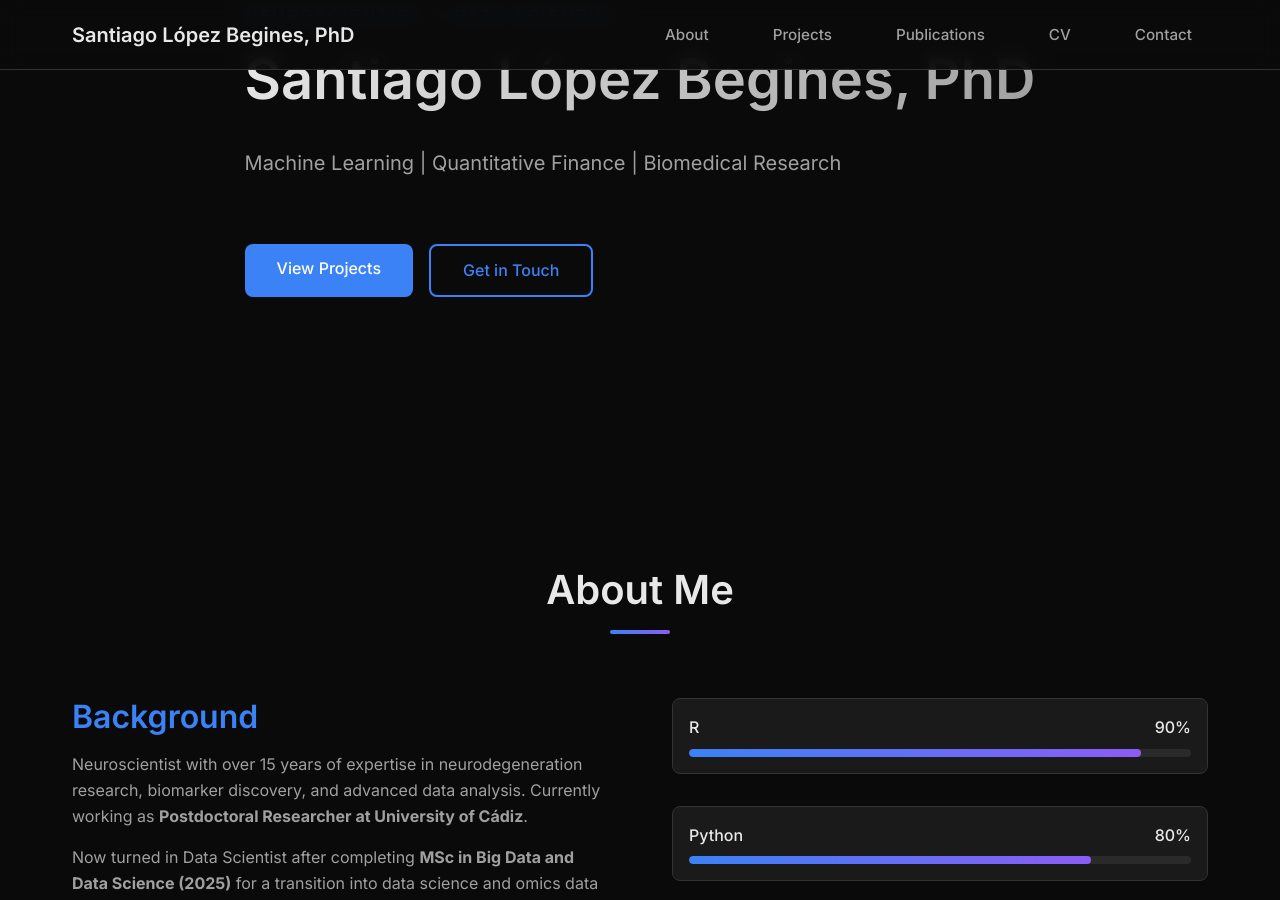
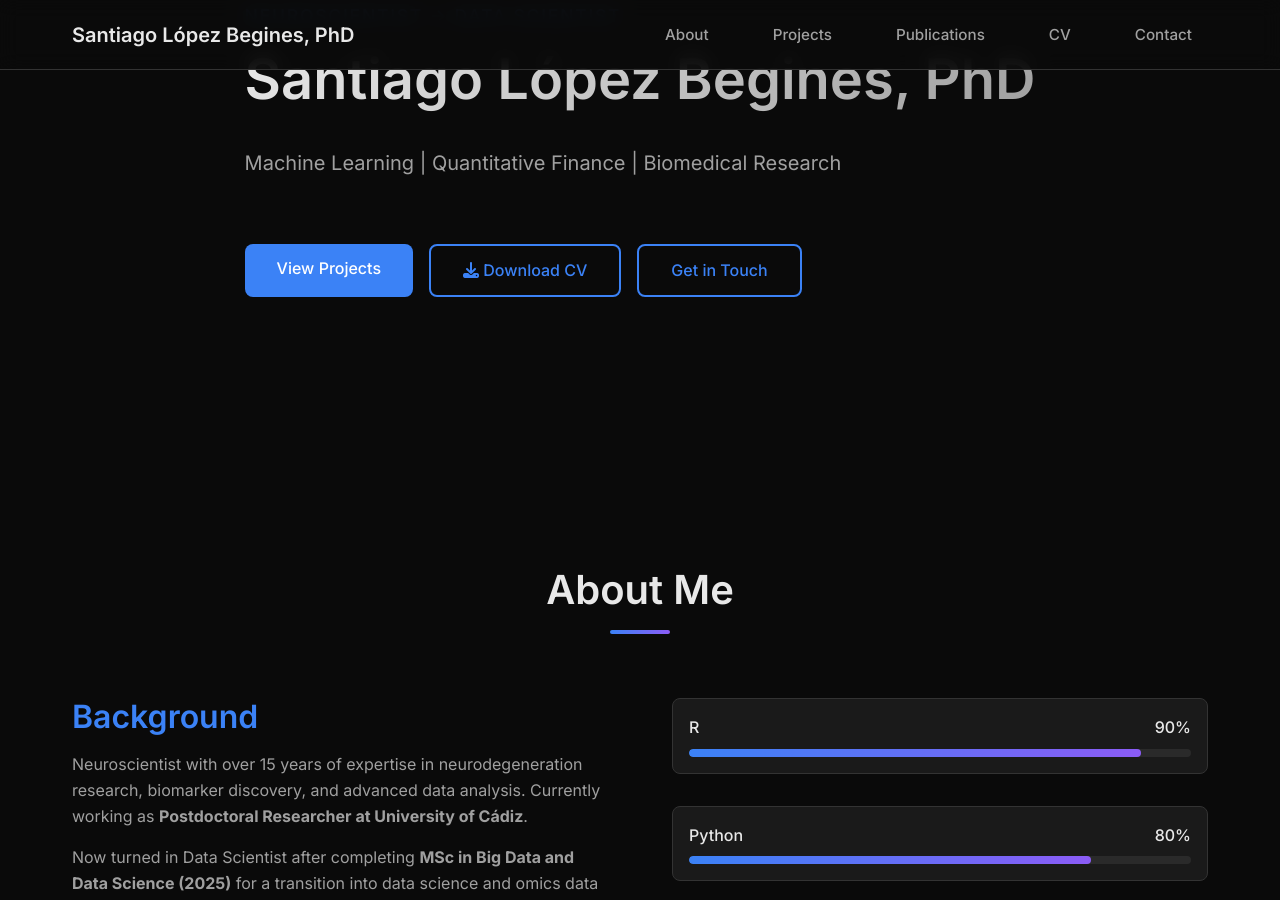
Before and after one commit to SLopezBegines/SLopezBegines.github.io, a Jekyll site: the page built from index.md, in a window 1280 px wide and 900 px high, scrolled down 430 px. Built offline with Jekyll 4.4.1, drawn with Linux system fonts in a browser that asks for light colours.

Commit message:
Add download link for CV in index.md

```diff
--- a/index.md
+++ b/index.md
@@ -14,6 +14,8 @@ layout: home
             </p>
             <div class="hero-cta">
                 <a href="#projects" class="btn btn-primary">View Projects</a>
+                <a href="assets/cv/CV_Santiago_Lopez_Begines.pdf" class="btn btn-outline" download>
+                    <i class="fas fa-download"></i> Download CV </a>
                 <a href="#contact" class="btn btn-outline">Get in Touch</a>
             </div>
         </div>
```
